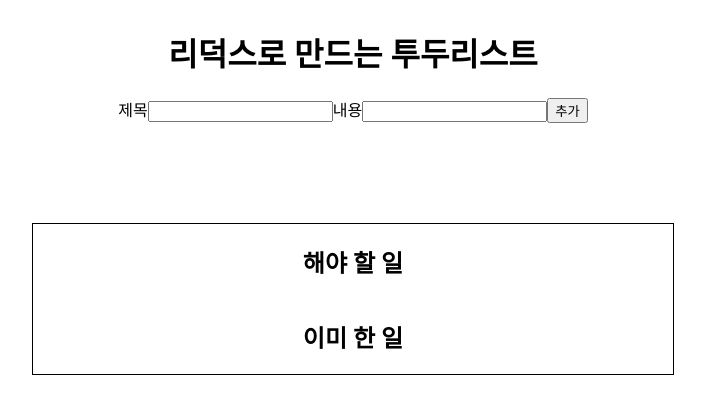
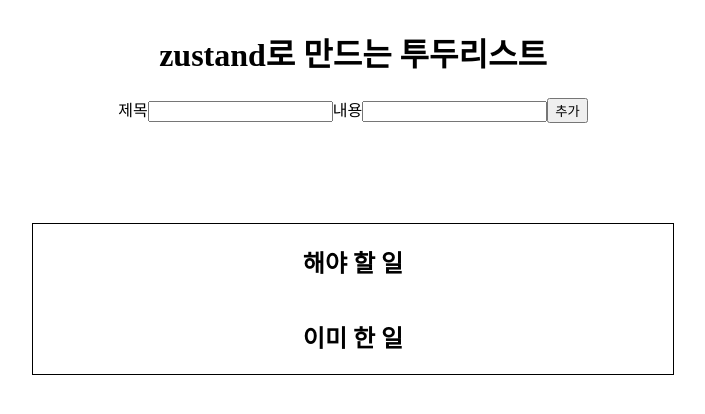
Before and after one commit to wildCodingWarrior/state-management, a React (Create React App) app: page / in a window 1280 px wide. Shown: the top 414 px of the page, without its empty margins (295-1000 px from the left). Built offline with nearby package versions, Linux system fonts and the light colour scheme.

Commit message:
Update title

```diff
--- a/src/App.js
+++ b/src/App.js
@@ -6,7 +6,7 @@
 const App = () => {
   return (
     <Layout>
-      <AppTitle>리덕스로 만드는 투두리스트</AppTitle>
+      <AppTitle>zustand로 만드는 투두리스트</AppTitle>
       <TodoInput />
       <TodoList />
     </Layout>
```
